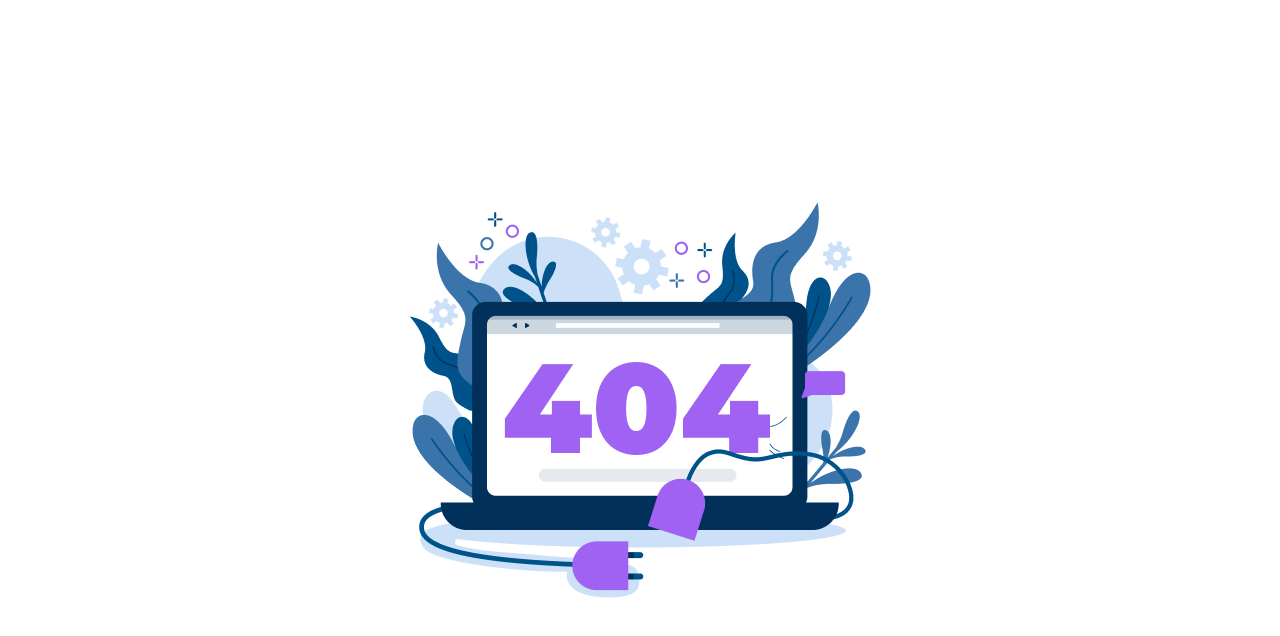
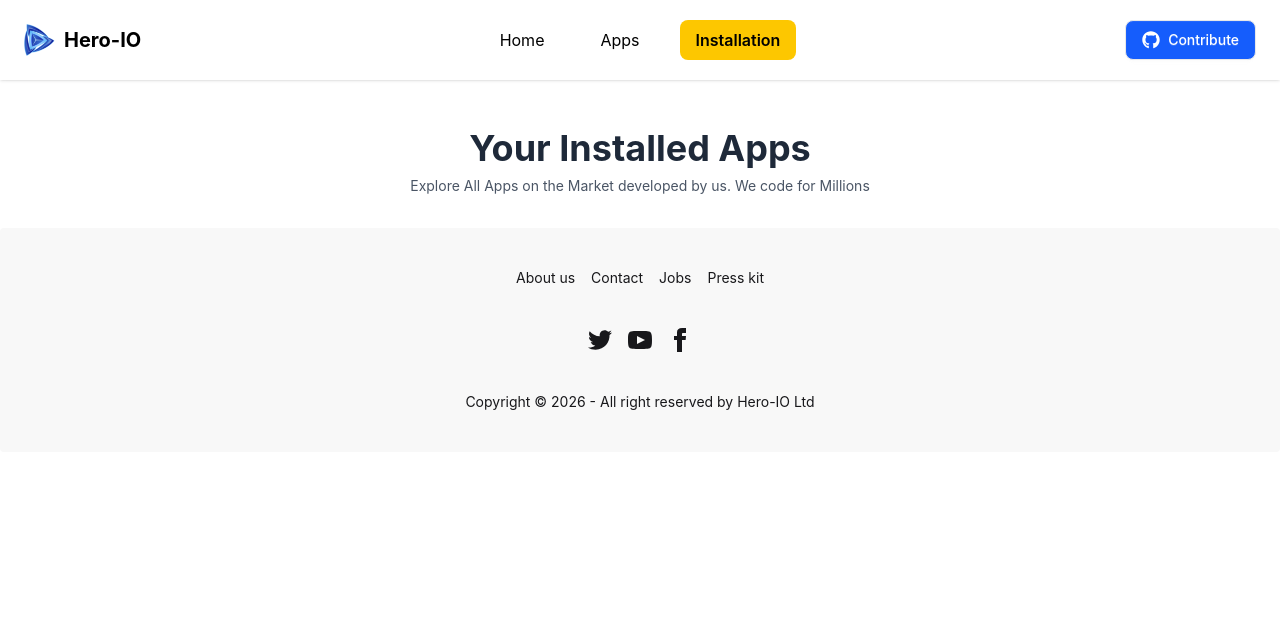
Before and after one commit to MH-liton-360/Hero-IO, a React (Vite) app: page /installation in a window 1280 px wide. Shown: the top 636 px of the page. Built offline with nearby package versions, Linux system fonts and the light colour scheme.

Commit message:
almost thirty percent work done

```diff
--- a/package.json
+++ b/package.json
@@ -15,6 +15,7 @@
     "react-dom": "^19.2.4",
     "react-icons": "^5.6.0",
     "react-router": "^7.13.2",
+    "react-router-dom": "^7.13.2",
     "react-scroll": "^1.9.3",
     "tailwindcss": "^4.2.2"
   },
--- a/src/Components/Home/TrendingApps/TrendingApps.jsx
+++ b/src/Components/Home/TrendingApps/TrendingApps.jsx
@@ -2,7 +2,7 @@ import SectionTitle from "../../Shared/SectionTitle/SectionTitle";
 
 const TrendingApps = () => {
     return (
-        <section id="apps">
+        <section>
             <SectionTitle
                 heading={"Trending Apps"}
                 subHeading={"Explore All Trending Apps on the Market developed by us"}
--- a/src/Components/Shared/Navbar/Navbar.jsx
+++ b/src/Components/Shared/Navbar/Navbar.jsx
@@ -1,37 +1,31 @@
-import { useState } from "react";
-import { Link as ScrollLink } from "react-scroll"
 
 import logoHIO from "../../../assets/logo.png"
 import { FaGithub } from "react-icons/fa";
+import { Link, useLocation } from "react-router";
 
 
 const Navbar = () => {
-    const [activeMenu, setActiveMenu] = useState("home");
+    const location = useLocation();
+    const currentPath = location.pathname;
 
     const menuItems = [
-        { name: "Home", to: "home" },
-        { name: "Apps", to: "apps" },
-        { name: "Installation", to: "installation" },
+        { name: "Home", to: "/" },
+        { name: "Apps", to: "/apps" },
+        { name: "Installation", to: "/installation" },
     ]
 
     const renderNavItems = (isMobile = false) => {
         return menuItems.map((item) => (
             <li key={item.to}>
-                <ScrollLink
+                <Link
                     to={item.to}
-                    smooth={true}
-                    duration={500}
-                    spy={true}
-                    offset={-70}
-                    onSetActive={() => setActiveMenu(item.to)}
-                    onClick={() => setActiveMenu(item.to)}
-                    className={`cursor-pointer px-4 py-2 block rounded-lg transition ${activeMenu === item.to
+                    className={`cursor-pointer px-4 py-2 block rounded-lg transition ${currentPath === item.to
                         ? "bg-yellow-400 text-black font-semibold"
                         : "text-black hover:text-yellow-500"
                         } ${isMobile ? "w-full text-center" : ""}`}
                 >
                     {item.name}
-                </ScrollLink>
+                </Link>
             </li>
         ));
     };
@@ -55,18 +49,12 @@ const Navbar = () => {
 
                     {/* Logo */}
                     <div className="flex-1 flex justify-center lg:justify-start">
-                        <ScrollLink
-                            to="home"
-                            smooth={true}
-                            duration={500}
-                            onClick={() => setActiveMenu("home")}
-                            className="flex items-center gap-2 cursor-pointer"
-                        >
-                            <img src={logoHIO} className="h-10 w-10" />
+                        <Link to="/" className="flex items-center gap-2">
+                            <img src={logoHIO} className="h-8 w-8" />
                             <span className="text-xl font-bold text-black hover:text-yellow-500">
                                 Hero-IO
                             </span>
-                        </ScrollLink>
+                        </Link>
                     </div>
 
                     {/* desktop  */}
@@ -79,7 +67,7 @@ const Navbar = () => {
                             href="https://github.com/your-repo"
                             target="_blank"
                             rel="noopener noreferrer"
-                            className="btn flex items-center gap-2"
+                            className="btn flex items-center gap-2 rounded-lg bg-blue-600 text-white"
                         >
                             <FaGithub className="text-lg" />
                             <span className="text-sm font-medium">Contribute</span>
--- /dev/null
+++ b/src/Pages/Apps/Apps.jsx
@@ -0,0 +1,15 @@
+import SectionTitle from "../../Components/Shared/SectionTitle/SectionTitle";
+
+const Apps = () => {
+    return (
+        <section className="pt-24">
+            <SectionTitle
+                heading={"Our All Applications"}
+                subHeading={"Explore All Apps on the Market developed by us. We code for Millions"}
+            ></SectionTitle>
+
+        </section>
+    );
+};
+
+export default Apps;
--- /dev/null
+++ b/src/Pages/Installation/Installation.jsx
@@ -0,0 +1,15 @@
+import SectionTitle from "../../Components/Shared/SectionTitle/SectionTitle";
+
+const Installation = () => {
+    return (
+        <section className="pt-24">
+            <SectionTitle
+                heading={"Your Installed Apps"}
+                subHeading={"Explore All Apps on the Market developed by us. We code for Millions"}
+            ></SectionTitle>
+
+        </section>
+    );
+};
+
+export default Installation;
--- a/src/Routes/router/Router.jsx
+++ b/src/Routes/router/Router.jsx
@@ -2,13 +2,17 @@ import { createBrowserRouter } from "react-router";
 import Main from "../../Layouts/Main/Main";
 import Home from "../../Pages/Home/Home";
 import Error from "../../Pages/Error/Error";
+import Apps from "../../Pages/Apps/Apps";
+import Installation from "../../Pages/Installation/Installation";
 
 const Router = createBrowserRouter([
     {
         path: "/",
         Component: Main,
         children: [
-            { index: true, Component: Home }
+            { index: true, Component: Home },
+            { path: "apps", Component: Apps },
+            { path: "installation", Component: Installation },
         ]
     },
     {
```
Also changed, not shown: 1 other file (tests, documents, lock files or other folders).
